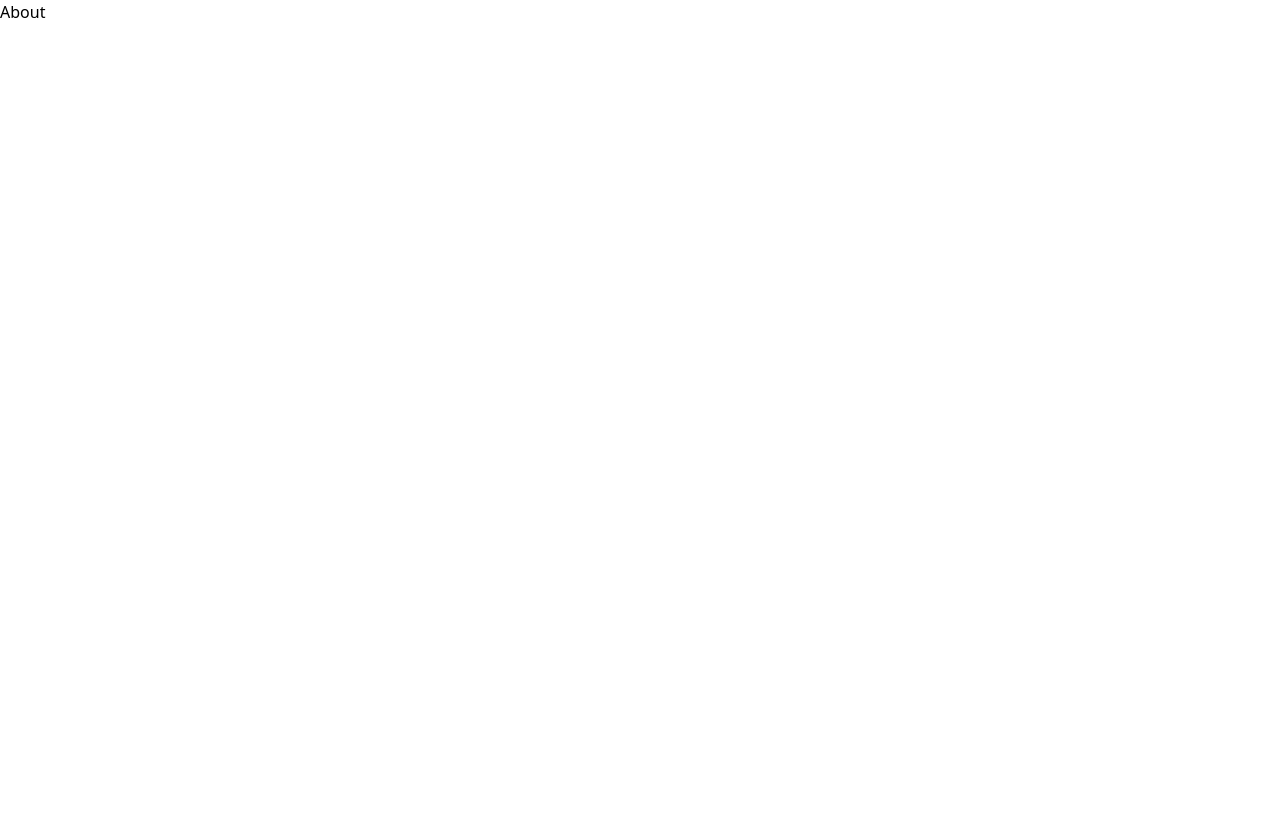
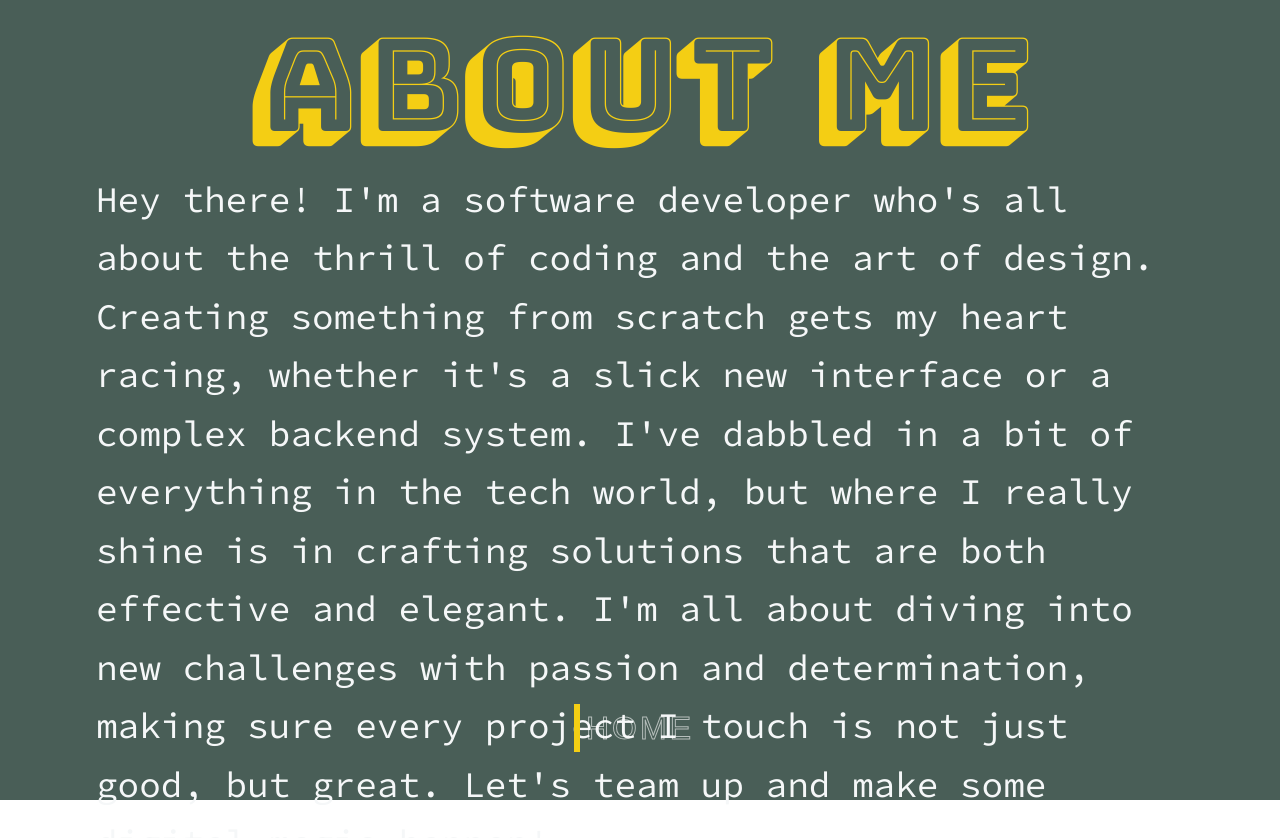
Before and after one commit to MalekGhazal/Portfolio-v3, a React (Vite) app: page /about in a window 1280 px wide. Shown: the top 838 px of the page. Before the commit the page ends 800 px from the top, so only its background shows below. Built offline with nearby package versions, Linux system fonts and the light colour scheme.

Commit message:
About page

```diff
--- a/index.html
+++ b/index.html
@@ -14,6 +14,10 @@
       href="https://fonts.googleapis.com/css2?family=Bungee&display=swap"
       rel="stylesheet"
     />
+    <link
+      href="https://fonts.googleapis.com/css2?family=Source+Code+Pro:ital,wght@0,200..900;1,200..900&display=swap"
+      rel="stylesheet"
+    />
     <title>Malek | Portfolio</title>
   </head>
   <body>
--- a/src/Pages/About.jsx
+++ b/src/Pages/About.jsx
@@ -1,5 +1,33 @@
+import { Link } from "react-router-dom";
+import "../Styles/About.css";
+
 const About = () => {
-  return <div>About</div>;
+  return (
+    <>
+      <div className='bg-malek-green h-screen flex flex-col justify-center items-center'>
+        <h1 className='mx-auto font-bungee-shade text-5xl flex items-center h-2/4  md:h-1/3 text-malek-yellow md:text-7xl lg:text-9xl'>
+          About Me
+        </h1>
+        <p className='font-source-code h-3/4 md:h-2/3 text-malek-white text-center md:text-start md:text-2xl lg:text-3xl xl:text-4xl px-6 md:px-24 xl:leading-relaxed'>
+          Hey there! I&apos;m a software developer who&apos;s all about the
+          thrill of coding and the art of design. Creating something from
+          scratch gets my heart racing, whether it&apos;s a slick new interface
+          or a complex backend system. I&apos;ve dabbled in a bit of everything
+          in the tech world, but where I really shine is in crafting solutions
+          that are both effective and elegant. I&apos;m all about diving into
+          new challenges with passion and determination, making sure every
+          project I touch is not just good, but great. Let&apos;s team up and
+          make some digital magic happen!
+        </p>
+        <Link to='/' className='about-btn mb-12' data-text='Awesome'>
+          <span className='actual-text'>&nbsp;Home&nbsp;</span>
+          <span aria-hidden='true' className='hover-text'>
+            &nbsp;Home&nbsp;
+          </span>
+        </Link>
+      </div>
+    </>
+  );
 };
 
 export default About;
--- /dev/null
+++ b/src/Styles/About.css
@@ -0,0 +1,43 @@
+/* === removing default button style ===*/
+.about-btn {
+  margin: 0;
+  height: auto;
+  background: transparent;
+  padding: 0;
+  border: none;
+  cursor: pointer;
+}
+
+/* button styling */
+.about-btn {
+  --border-right: 6px;
+  --text-stroke-color: rgba(255, 255, 255, 0.6);
+  --animation-color: #f4ce14;
+  --fs-size: 2em;
+  letter-spacing: 3px;
+  text-decoration: none;
+  font-size: var(--fs-size);
+  font-family: "Arial";
+  position: relative;
+  text-transform: uppercase;
+  color: transparent;
+  -webkit-text-stroke: 1px var(--text-stroke-color);
+}
+/* this is the text, when you hover on button */
+.hover-text {
+  position: absolute;
+  box-sizing: border-box;
+  content: attr(data-text);
+  color: var(--animation-color);
+  width: 0%;
+  inset: 0;
+  border-right: var(--border-right) solid var(--animation-color);
+  overflow: hidden;
+  transition: 0.5s;
+  -webkit-text-stroke: 1px var(--animation-color);
+}
+/* hover */
+.about-btn:hover .hover-text {
+  width: 100%;
+  filter: drop-shadow(0 0 23px var(--animation-color));
+}
--- a/tailwind.config.js
+++ b/tailwind.config.js
@@ -11,6 +11,7 @@ export default {
     fontFamily: {
       "bungee-shade": ["Bungee Shade", "sans-serif"],
       "bungee-normal": ["Bungee", "sans-serif"],
+      "source-code": ["Source Code Pro", "monospace"],
     },
     extend: {},
   },
```
